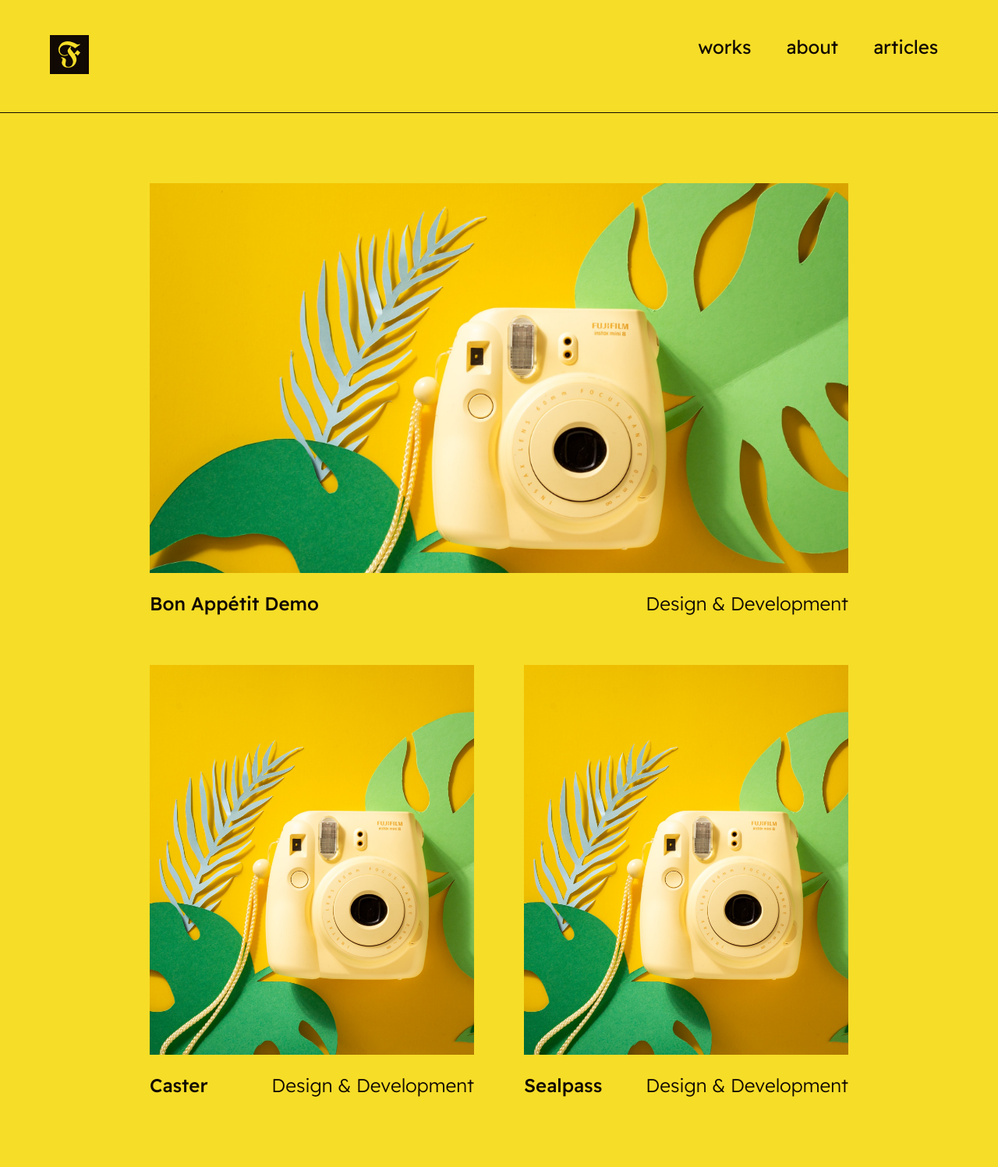
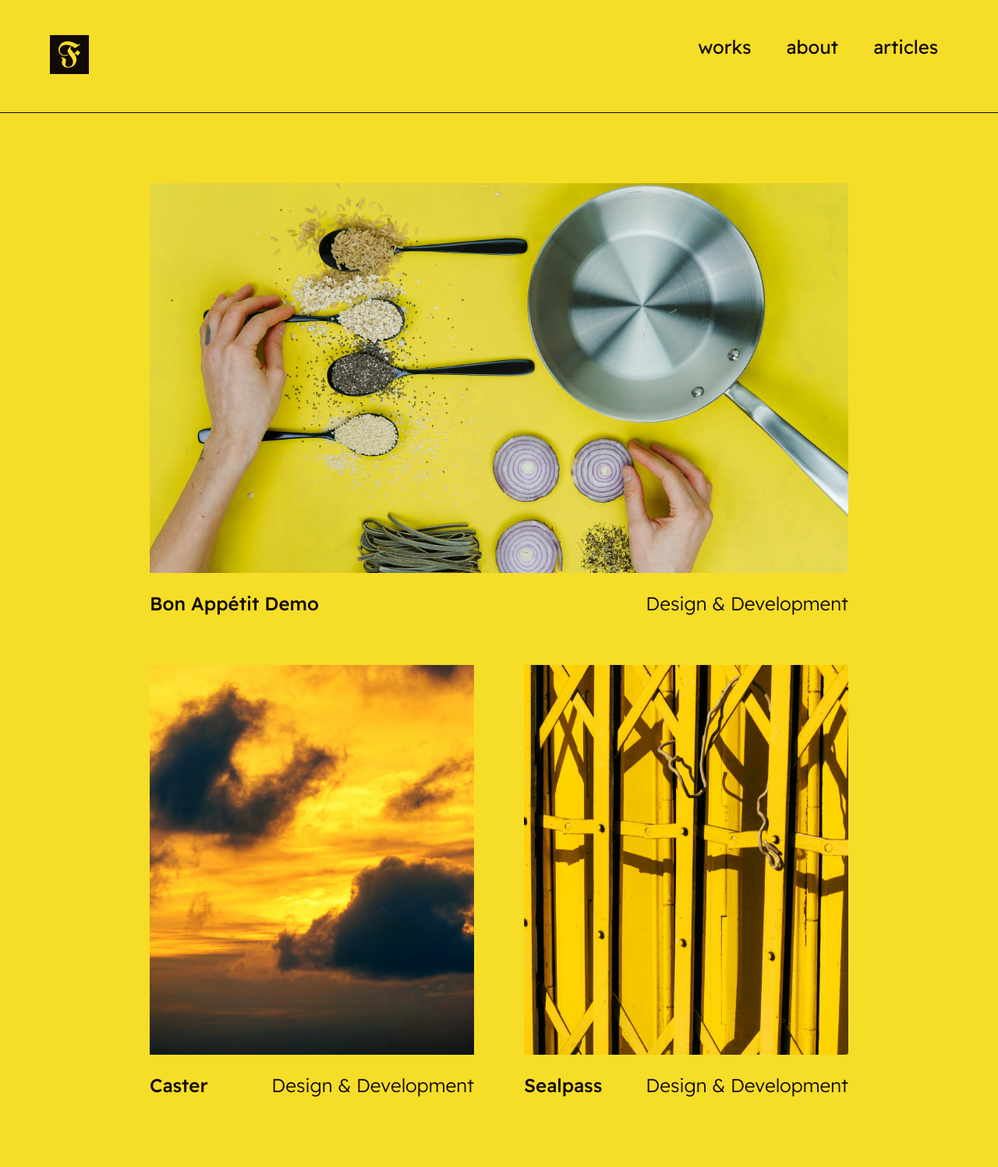
Before and after one commit to franthormel/franthormel.github.io, a Jekyll site: the page built from works.html, in a window 1280 px wide. Shown: the whole page at 78% size. Built offline with Jekyll 4.4.1, drawn with Linux system fonts in a browser that asks for light colours.

Commit message:
Finalize images to use

```diff
--- a/_config.yml
+++ b/_config.yml
@@ -7,15 +7,15 @@
 tagline: Loving what you do, doing what you love
 contact_label: Get in touch
 
-# Project that you want to feature.
+# Work that you want to feature.
 # Will be displayed larger than the others
-# Note, once this project is no longer the latest but you still
+# Note, once this work is no longer the latest but you still
 # wish to display it with the rest, move it to `_data\works.yml` at the top.
-featured_project:
+featured_work:
   name: Bon Appétit Demo
   url: https://github.com/franthormel/bon_appetit
   category: Design & Development
-  img: random/1.jpg
+  img: works/bon_appetit_demo.jpg
 
 defaults:
   - scope:
--- a/_data/works.yml
+++ b/_data/works.yml
@@ -8,9 +8,9 @@
 - name: Caster
   url: https://github.com/franthormel/caster
   category: Design & Development
-  img: random/1.jpg
+  img: works/caster.jpg
 
 - name: Sealpass
   url: https://github.com/franthormel/sealpass
   category: Design & Development
-  img: random/1.jpg
+  img: works/sealpass.jpg
--- a/_sass/_works.scss
+++ b/_sass/_works.scss
@@ -2,7 +2,7 @@
   @include padding-content-medium;
 }
 
-.works__featured {
+.work__featured {
   margin-bottom: 64px;
 }
 
@@ -13,24 +13,24 @@
   grid-template-columns: repeat(2, 1fr);
 }
 
-.works__item__img {
+.work__item__img {
   height: 500px;
   object-fit: cover;
   width: 100%;
 }
 
-.works__item__text {
+.work__item__text {
   display: flex;
   justify-content: space-between;
   margin-top: 20px;
 }
 
-.works__item__text__name {
+.work__item__text__name {
   font-size: 24px;
   font-weight: 500;
 }
 
-.works__item__text__category {
+.work__item__text__category {
   font-size: 24px;
   font-weight: 300;
 }
--- a/works.html
+++ b/works.html
@@ -3,33 +3,31 @@
 ---
 
 <main class="works">
-  <div class="works__featured">
-    <a href="{{ site.featured_project.url }}" target="_blank">
+  <div class="work__featured">
+    <a href="{{ site.featured_work.url }}" target="_blank">
       <img
-        class="works__item__img"
-        src="assets/img/{{ site.featured_project.img }}"
+        class="work__item__img"
+        src="assets/img/{{ site.featured_work.img }}"
       />
-      <section class="works__item__text">
-        <span class="works__item__text__name">
-          {{ site.featured_project.name }}
+      <section class="work__item__text">
+        <span class="work__item__text__name">
+          {{ site.featured_work.name }}
         </span>
-        <span class="works__item__text__category">
-          {{ site.featured_project.category }}
+        <span class="work__item__text__category">
+          {{ site.featured_work.category }}
         </span>
       </section>
     </a>
   </div>
   <div class="works__others">
     {% for work in site.data.works %}
-    <div class="works__item">
-      <a href="{{ work.url }}" target="_blank">
-        <img class="works__item__img" src="assets/img/{{ work.img }}" />
-        <section class="works__item__text">
-          <span class="works__item__text__name">{{ work.name }}</span>
-          <span class="works__item__text__category">{{ work.category }}</span>
-        </section>
-      </a>
-    </div>
+    <a href="{{ work.url }}" target="_blank">
+      <img class="work__item__img" src="assets/img/{{ work.img }}" />
+      <section class="work__item__text">
+        <span class="work__item__text__name">{{ work.name }}</span>
+        <span class="work__item__text__category">{{ work.category }}</span>
+      </section>
+    </a>
     {% endfor %}
   </div>
 </main>
```
Also changed, not shown: CREDITS.md (added, +6 -0 lines), assets/img/random/random.jpg (deleted), assets/img/works/bon_appetit_demo.jpg (added), assets/img/works/caster.jpg (added), assets/img/works/sealpass.jpg (added).
